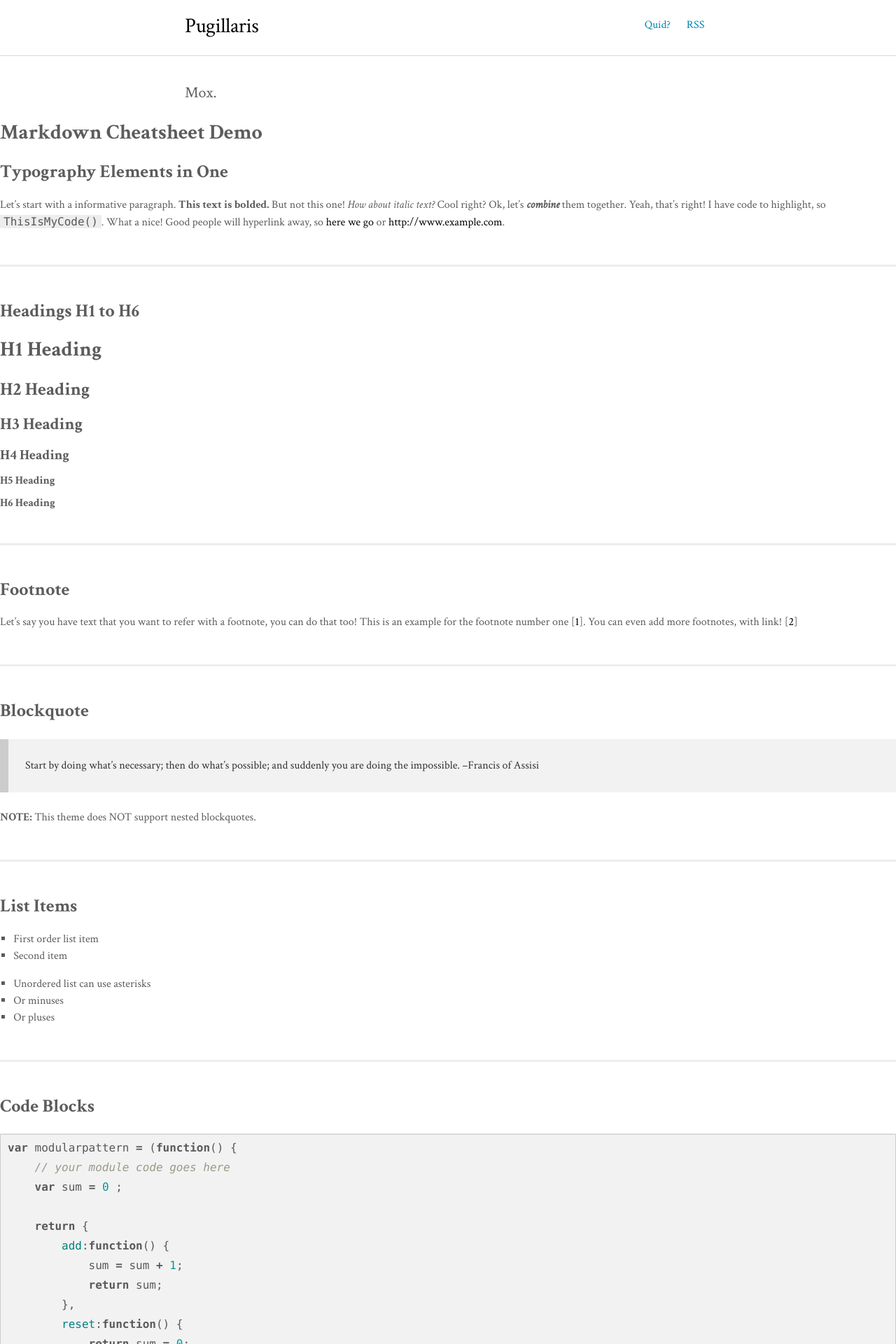
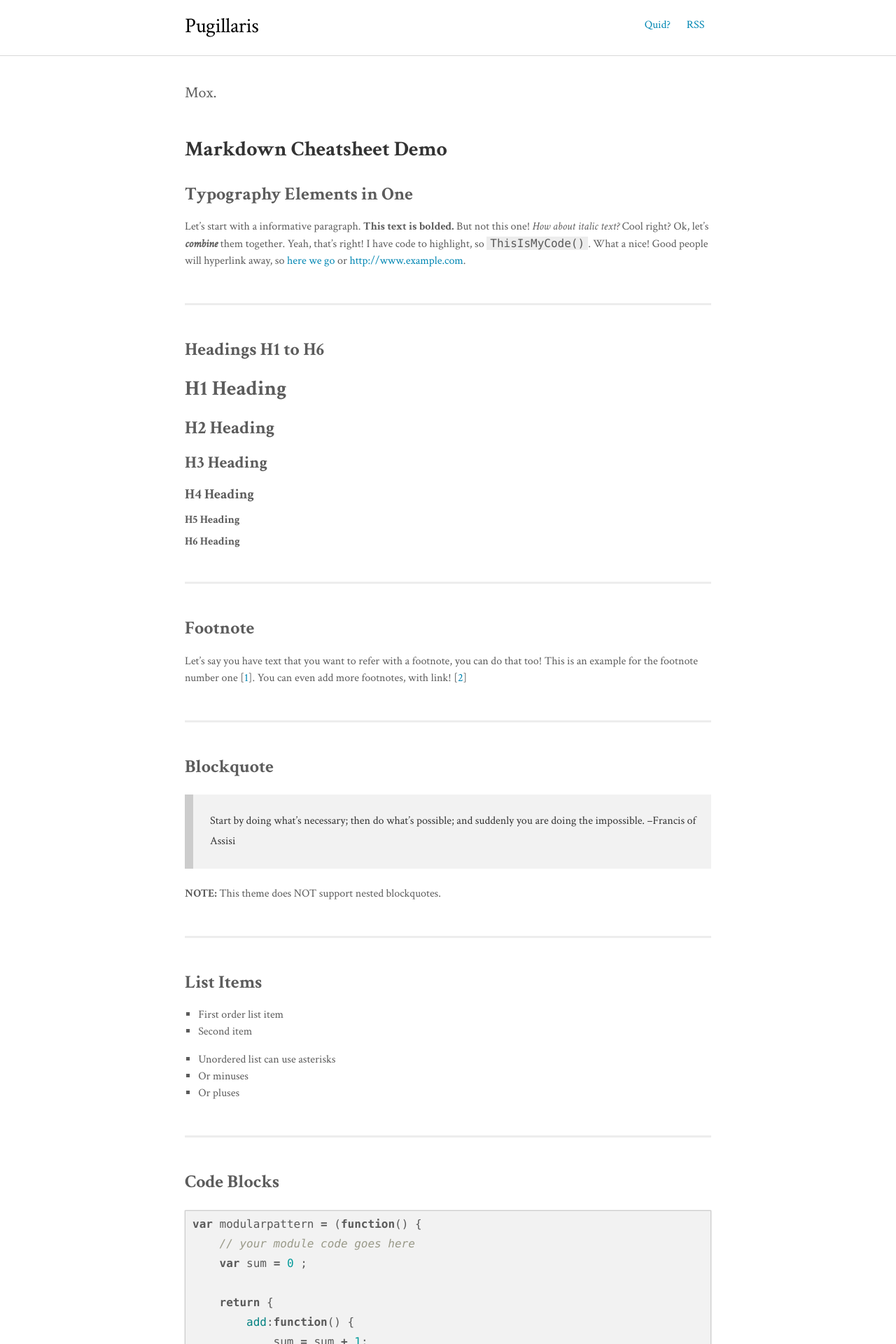
Before and after one commit to dieguitocollado/pugillaris, a Jekyll site: the page built from index.html, in a window 1280 px wide. Shown: the top 1920 px of the page at 70% size. Built offline with Jekyll 4.4.1, drawn with Linux system fonts in a browser that asks for light colours.

Commit message:
Update index.html

```diff
--- a/index.html
+++ b/index.html
@@ -5,5 +5,12 @@ title: Home
 
 {% include intro.html %}
 
-<h1>{{ site.posts.last.title }}</h1>
+<h1></h1>
+<article class="post container" itemscope itemtype="http://schema.org/BlogPosting">
+  <header class="post-header">
+    <h1 class="post-title" itemprop="name headline">{{ site.posts.last.title }}</h1>
+  </header>
+  <div class="post-content" itemprop="articleBody">
 {{ site.posts.last.content }}
+  </div>
+</article>
```
